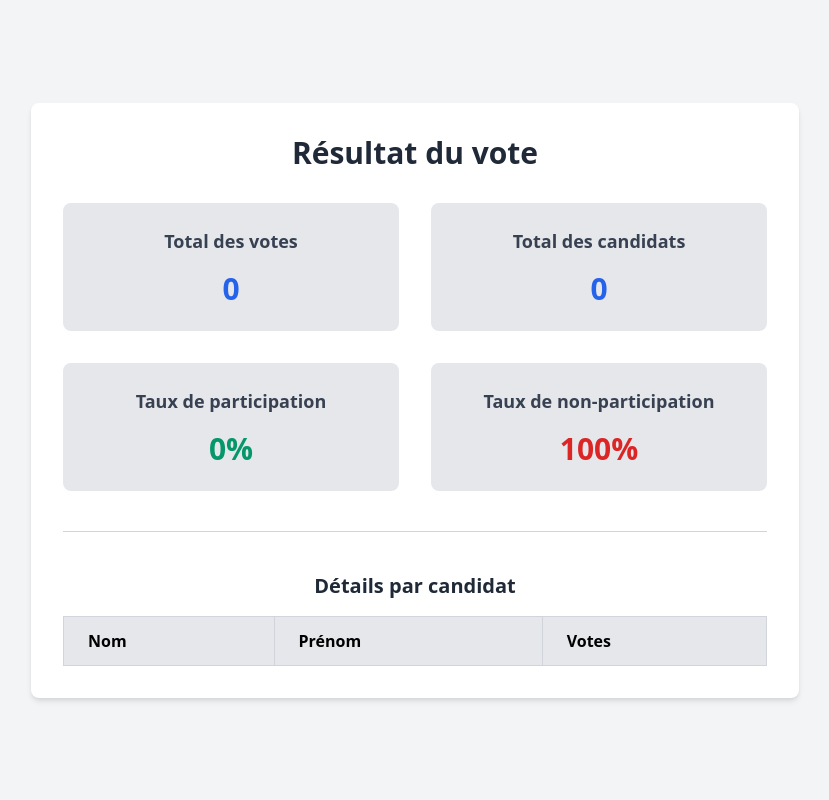
After one commit to MedElMostapha/mongoproject, a Flask app: page /resultat in a window 1280 px wide. The commit adds this page. Shown: the whole page, without its empty margins (225-1054 px from the left). Run offline with Flask 2, Linux system fonts and the light colour scheme; data that the repository does not hold is empty.

Commit message:
resultat

```diff
--- a/main.py
+++ b/main.py
@@ -212,19 +212,27 @@ def page_admin():
         total_candidates = candidat_table.count_documents({})  # Nombre total de candidats
         candidats_data = candidat_table.find()
 
-
         participation_count = total_votes
         non_participation_count = total_candidates - total_votes
 
-        # Créer le graphique Plotly (graphique circulaire)
+        # Créer le graphique Plotly (graphique à barres)
         labels = ['Participation', 'Non-participation']
         values = [participation_count, non_participation_count]
 
-        fig = go.Figure(data=[go.Pie(labels=labels, values=values, hole=0.4)])
-        fig.update_layout(title='Taux de participation vs non-participation')
+        fig = go.Figure(data=[go.Bar(x=labels, y=values, marker_color=['green', 'red'], width=0.5)])  # Définir la largeur des barres à 0.5
+        fig.update_layout(
+            title='Taux de participation',
+
+            legend=dict(x=0, y=-0.2),  # Positionner les légendes en bas du graphe
+            plot_bgcolor='rgba(255, 255, 255, 0.7)'  # Définir le fond du graphe comme blanc avec une opacité de 70%
+        )
+
+        # Désactiver la barre d'options
+        config = {'displayModeBar': False}
 
         # Convertir le graphique Plotly en code HTML pour l'intégrer dans le modèle HTML
-        graph_html = fig.to_html(full_html=False, default_height=300, default_width=800)
+        graph_html = fig.to_html(full_html=False, default_height=400, default_width=200, config=config)
+
         candidats_votes = []
         for cand in candidats_data:
             votes_count = vote_table.count_documents({'candidat_id': ObjectId(cand['_id'])})
@@ -270,5 +278,37 @@ def taux_vote_par_candidat():
     return render_template('admin.html', candidats_votes=candidats_votes)
 
 
+
+
+
+
+
+@app.route('/resultat')
+def resultat():
+    # Obtenez le nombre total de votes exprimés
+    total_votes = vote_table.count_documents({})
+
+    # Obtenez le nombre total de candidats
+    total_candidates = utilisateurs.count_documents({})
+
+    # Calculez le taux de participation réel
+    participation_rate = (total_votes / total_candidates) * 100 if total_candidates > 0 else 0
+
+    # Calculez le taux de non-participation
+    non_participation_rate = 100 - participation_rate
+
+    # Obtenez les détails de chaque candidat
+    candidats_data = candidat_table.find()
+    candidats_votes = []
+    for cand in candidats_data:
+        votes_count = vote_table.count_documents({'candidat_id': ObjectId(cand['_id'])})
+        candidats_votes.append({'nom': cand['nom'], 'prenom': cand['prenom'], 'votes_count': votes_count})
+
+    return render_template('resultat.html', total_votes=total_votes, total_candidates=total_candidates,
+                           participation_rate=participation_rate, non_participation_rate=non_participation_rate,
+                           candidats_votes=candidats_votes)
+
+
+
 if __name__ == '__main__':
     app.run(debug=True)
--- /dev/null
+++ b/templates/resultat.html
@@ -0,0 +1,58 @@
+<!DOCTYPE html>
+<html lang="en">
+
+<head>
+    <meta charset="UTF-8">
+    <meta name="viewport" content="width=device-width, initial-scale=1.0">
+    <title>Résultat du vote</title>
+    <!-- Intégration de Tailwind CSS -->
+    <link href="https://cdn.jsdelivr.net/npm/tailwindcss@2.2.19/dist/tailwind.min.css" rel="stylesheet">
+</head>
+
+<body class="bg-gray-100 min-h-screen flex flex-col items-center justify-center">
+    <div class="bg-white shadow-md rounded-lg p-8 max-w-3xl w-full">
+        <h1 class="text-3xl font-bold mb-8 text-center text-gray-800">Résultat du vote</h1>
+        <div class="grid grid-cols-2 gap-8">
+            <div class="bg-gray-200 rounded-lg p-6 flex flex-col justify-center items-center space-y-4">
+                <p class="text-lg font-semibold text-gray-700">Total des votes</p>
+                <p class="text-3xl font-bold text-blue-600">{{ total_votes }}</p>
+            </div>
+            <div class="bg-gray-200 rounded-lg p-6 flex flex-col justify-center items-center space-y-4">
+                <p class="text-lg font-semibold text-gray-700">Total des candidats</p>
+                <p class="text-3xl font-bold text-blue-600">{{ total_candidates }}</p>
+            </div>
+            <div class="bg-gray-200 rounded-lg p-6 flex flex-col justify-center items-center space-y-4">
+                <p class="text-lg font-semibold text-gray-700">Taux de participation</p>
+                <p class="text-3xl font-bold text-green-600">{{ participation_rate }}%</p>
+            </div>
+            <div class="bg-gray-200 rounded-lg p-6 flex flex-col justify-center items-center space-y-4">
+                <p class="text-lg font-semibold text-gray-700">Taux de non-participation</p>
+                <p class="text-3xl font-bold text-red-600">{{ non_participation_rate }}%</p>
+            </div>
+        </div>
+        <hr class="my-10 border-t border-gray-300">
+        <h2 class="text-xl font-bold mb-4 text-center text-gray-800">Détails par candidat</h2>
+        <div class="overflow-x-auto">
+            <table class="w-full border-collapse border border-gray-300">
+                <thead>
+                    <tr class="bg-gray-200">
+                        <th class="border border-gray-300 px-6 py-3 text-left">Nom</th>
+                        <th class="border border-gray-300 px-6 py-3 text-left">Prénom</th>
+                        <th class="border border-gray-300 px-6 py-3 text-left">Votes</th>
+                    </tr>
+                </thead>
+                <tbody>
+                    {% for candidat in candidats_votes %}
+                    <tr>
+                        <td class="border border-gray-300 px-6 py-3">{{ candidat.nom }}</td>
+                        <td class="border border-gray-300 px-6 py-3">{{ candidat.prenom }}</td>
+                        <td class="border border-gray-300 px-6 py-3">{{ candidat.votes_count }}</td>
+                    </tr>
+                    {% endfor %}
+                </tbody>
+            </table>
+        </div>
+    </div>
+</body>
+
+</html>
```
Also changed, not shown: templates/admin.html (+7 -3 lines), templates/layouts/sidebar.html (+10 -0 lines), templates/layouts/main.py (deleted).
